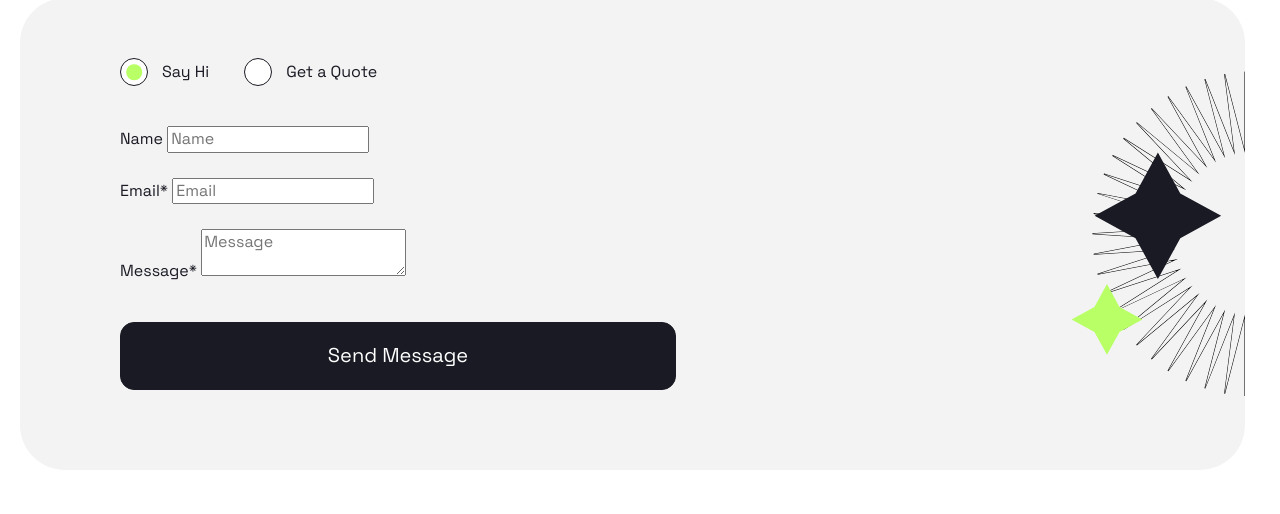
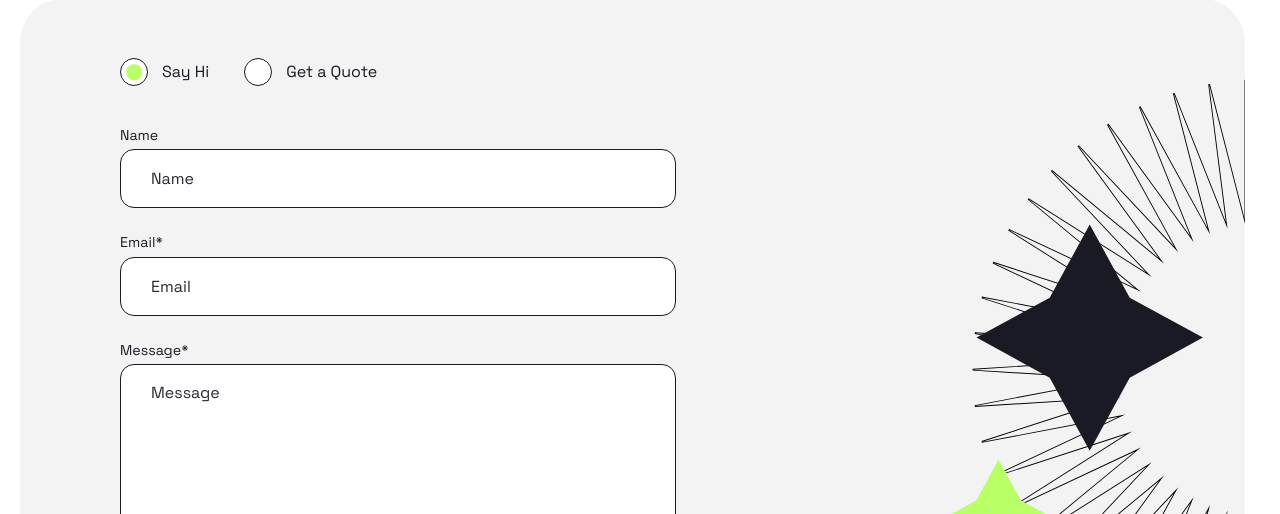
Before and after one commit to zhaslansabyrzhan/positivus, a website: page index.html in a window 1280 px wide. Shown: the part 6590-7104 px from the top of the page. Drawn offline with nearby package versions, Linux system fonts and the light colour scheme; files that its build step writes are made by us from their sources.

Commit message:
feat: add field styles

```diff
--- /dev/null
+++ b/styles/components/_field.scss
@@ -0,0 +1,72 @@
+@use '../abstracts' as *;
+
+.field {
+  --fieldInputHeight: var(--input-height);
+  --fieldInputTextColor: var(--color-dark);
+  --fieldInputBgColor: var(--color-light);
+  --fieldInputBorderColor: var(--color-dark);
+  --fieldInputPlaceholderColor: var(--color-dark-alt);
+  --fieldInputHoverBgColor: var(--color-accent);
+
+  display: flex;
+  flex-direction: column;
+  align-items: start;
+  row-gap: 5px;
+
+  @include mobile {
+    row-gap: 10px;
+  }
+
+  &--big-height {
+    --fieldInputHeight: var(--button-height);
+  }
+
+  &--dark-bg {
+    --fieldInputTextColor: var(--color-accent);
+    --fieldInputBgColor: var(--color-dark-alt);
+    --fieldInputBorderColor: var(--color-light);
+    --fieldInputPlaceholderColor: var(--color-light);
+    --fieldInputHoverBgColor: var(--color-dark);
+  }
+
+  &__label {
+    @include fluid-text(16, 14);
+  }
+
+  &__input {
+    width: 100%;
+    height: var(--fieldInputHeight);
+    padding-inline: 30px;
+    color: var(--fieldInputTextColor);
+    background-color: var(--fieldInputBgColor);
+    border: 1px solid var(--fieldInputBorderColor);
+    border-radius: var(--border-radius);
+
+    @include hover {
+      background-color: var(--fieldInputHoverBgColor);
+    }
+
+    @include mobile {
+      padding-inline: 20px;
+    }
+
+    &:focus {
+      border-color: var(--color-accent);
+      outline: none;
+    }
+
+    &::placeholder {
+      color: var(--fieldInputPlaceholderColor);
+    }
+
+    &--textarea {
+      height: 190px;
+      padding-block: 18px;
+      resize: none;
+
+      @include mobile {
+        height: 132px;
+      }
+    }
+  }
+}
--- a/styles/components/_index.scss
+++ b/styles/components/_index.scss
@@ -12,3 +12,4 @@
 @forward 'pagination';
 @forward 'radios';
 @forward 'radio';
+@forward 'field';
```
